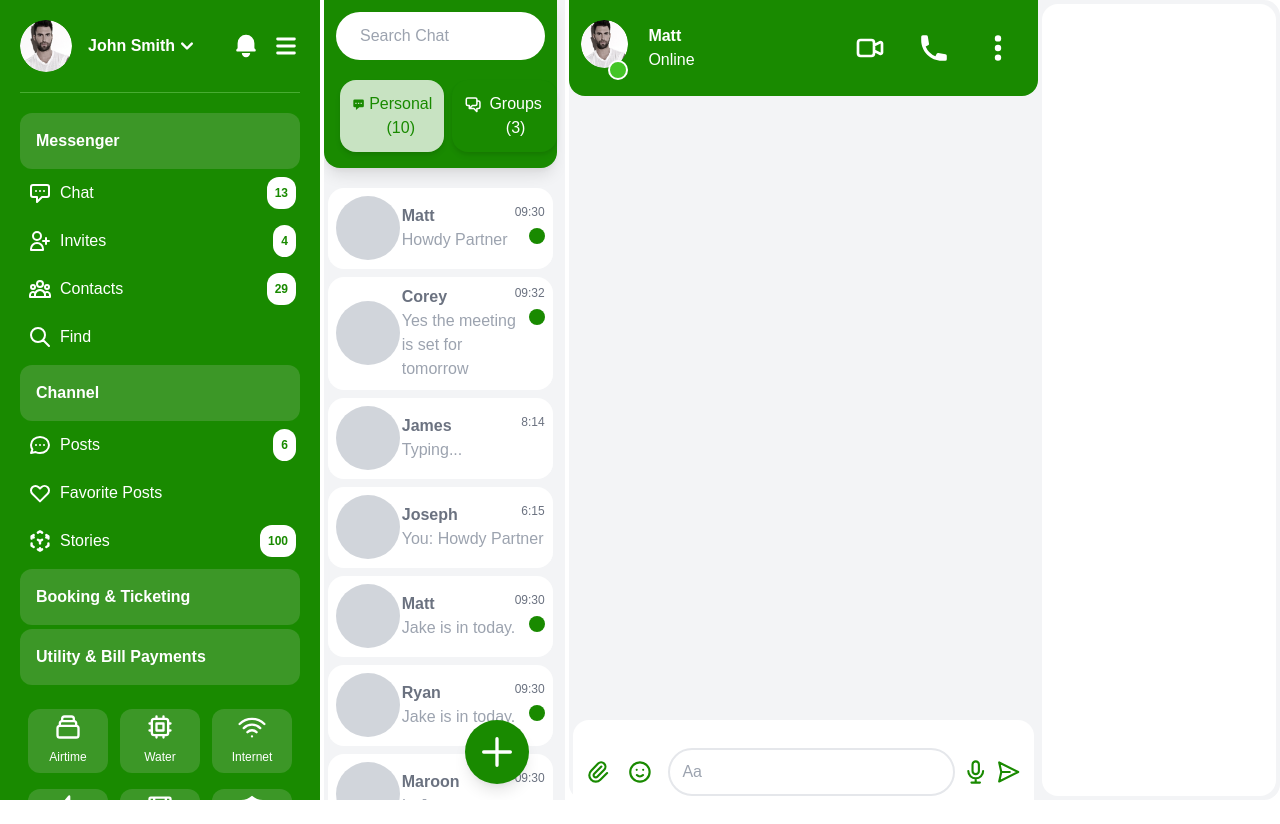
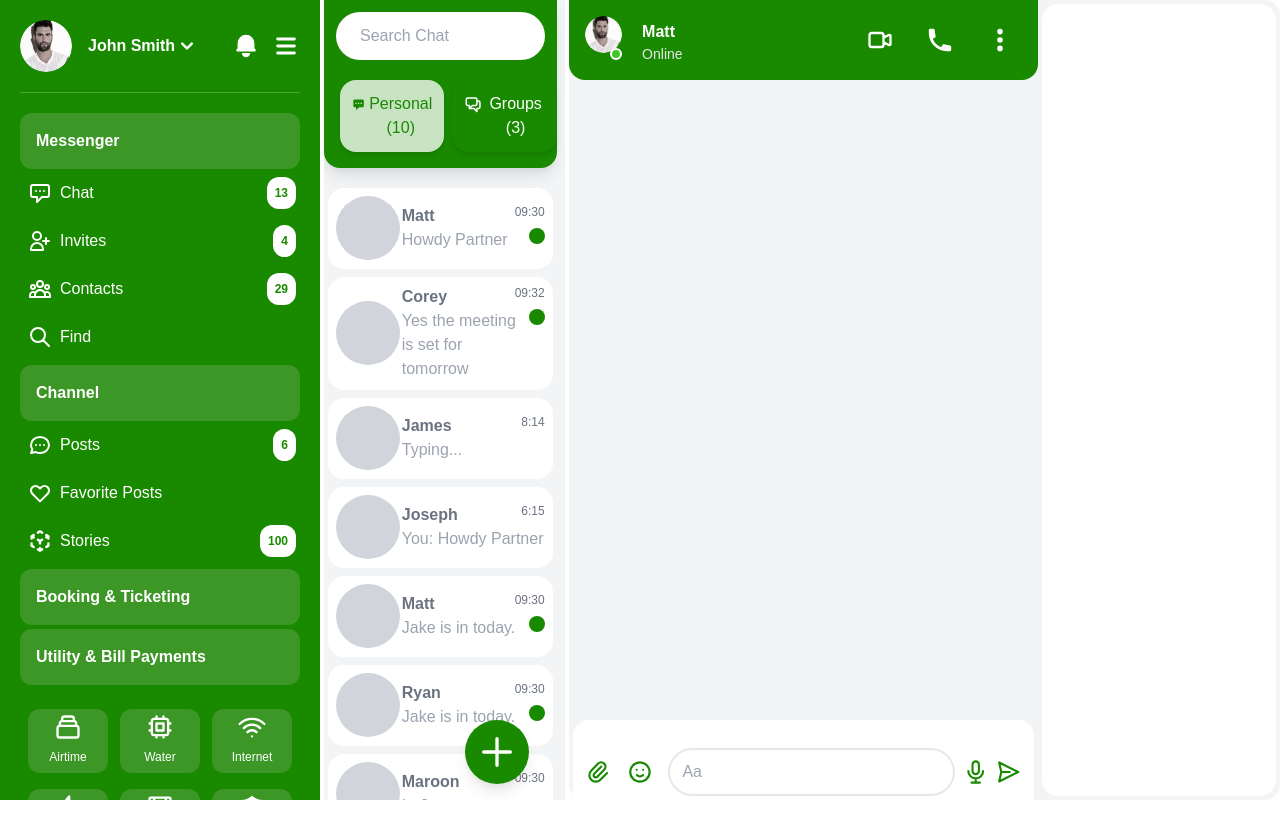
Before and after one commit to cephaschapa/ZCF-Web, a Next.js app: page /chat in a window 1280 px wide. Built offline with nearby package versions, Linux system fonts and the light colour scheme.

Commit message:
chat section

```diff
--- a/components/Chat/ChatSection.js
+++ b/components/Chat/ChatSection.js
@@ -13,19 +13,19 @@ function ChatSection() {
         <div className="flex w-full h-screen text-white bg-gray-100 rounded-2xl">
             <div className=" w-full">
                 {/* Chat Header */}
-                <div className="flex p-3 bg-[#198A00] h-24 rounded-br-2xl rounded-bl-2xl">
-                    <div className="pt-2">
-                        <Image src="/assets/profilepic.png" alt="Profile Picture" className="rounded-full cursor-pointer p-2 transition duration-150 transform hover:scale-95" height={70} width={70} />
-                        <div className="p-2 h-2 w-2 bg-[#44c526] float-right mt-10 -ml-16 bor rounded-full z-10 relative border-2 border-white"></div>
+                <div className="flex p-3 bg-[#198A00] h-20 rounded-br-2xl rounded-bl-2xl">
+                    <div className="p-1">
+                        <Image src="/assets/profilepic.png" alt="Profile Picture" className="rounded-full cursor-pointer p-2 transition duration-150 transform hover:scale-95" height={52} width={52} />
+                        <div className="p-1 h-1 w-1 bg-[#44c526] float-right mt-8 -ml-16 bor rounded-full z-10 relative border-2 border-white"></div>
                     </div>
-                    <div className="flex flex-col ml-2 p-3 h-full">
+                    <div className="flex flex-col ml-2 p-2 h-full">
                         <p className="font-bold">Matt</p>
-                        <p>Online</p>
+                        <p className="text-sm text-gray-200">Online</p>
                     </div>
                     <div className="flex ml-2 p-3 h-full justify-end w-full space-x-8 items-center">
-                        <VideoCameraIcon className="h-8"/>
-                        <PhoneIcon className="h-8"/>
-                        <DotsVerticalIcon className="h-8"/>
+                        <VideoCameraIcon className="h-7"/>
+                        <PhoneIcon className="h-7"/>
+                        <DotsVerticalIcon className="h-7"/>
                     </div>
 
                 </div>
@@ -35,7 +35,7 @@ function ChatSection() {
 
                     </div>
                 </div>
-                <div className="flex p-1 h-28 space-x-4 mt-4">
+                <div className="flex p-1 h-28 space-x-4 mt-8">
                     <div className="flex bg-white rounded-2xl mt-1 h-full w-full space-x-4 items-center p-3">
                         <PaperClipIcon className="h-8 text-[#198A00] cursor-pointer"/>
                         <EmojiHappyIcon className="h-8 text-[#198A00] cursor-pointer"/>
--- a/components/Navbar.js
+++ b/components/Navbar.js
@@ -64,7 +64,7 @@ function Navbar({active}) {
                                 </button>
                         </div>
                         {/* Dropdown Content */}
-                        <div className={`${dropdownPopoverShow ? "transition duration-100 scale-100" : "transition duration-100 scale-0"}  origin-top-left absolute left-0 mt-16 ml-5 w-56 rounded-md shadow-lg bg-white ring-1 ring-black ring-opacity-5 focus:outline-none p-2 text-gray-400 z-10`}>
+                        <div className={`${dropdownPopoverShow ? "transition duration-100 scale-100" : "transition duration-100 scale-0"}  origin-top-left absolute left-0 mt-16 ml-5 w-56 rounded-md shadow-lg bg-white ring-1 ring-black ring-opacity-5 focus:outline-none p-2 text-gray-400 z-50`}>
                             <div className="py-1" role="none">
                             {/* <!-- Active: "bg-gray-100 text-gray-900", Not Active: "text-gray-700" --> */}
                             <a href="#" className="block px-4 py-2 text-sm text-[#198A00] font-bold" role="menuitem" tabIndex="-1" id="menu-item-0">Signed in as</a>
@@ -86,7 +86,7 @@ function Navbar({active}) {
                         </div>
                     </div>
                 {/* navigation */}
-                <div className="pt-4">
+                <div className="pt-4 z-auto">
                     {/* Messenger Items */}
                     <NavHeadings heading="Messenger "/>
                         <ul className="">
```
